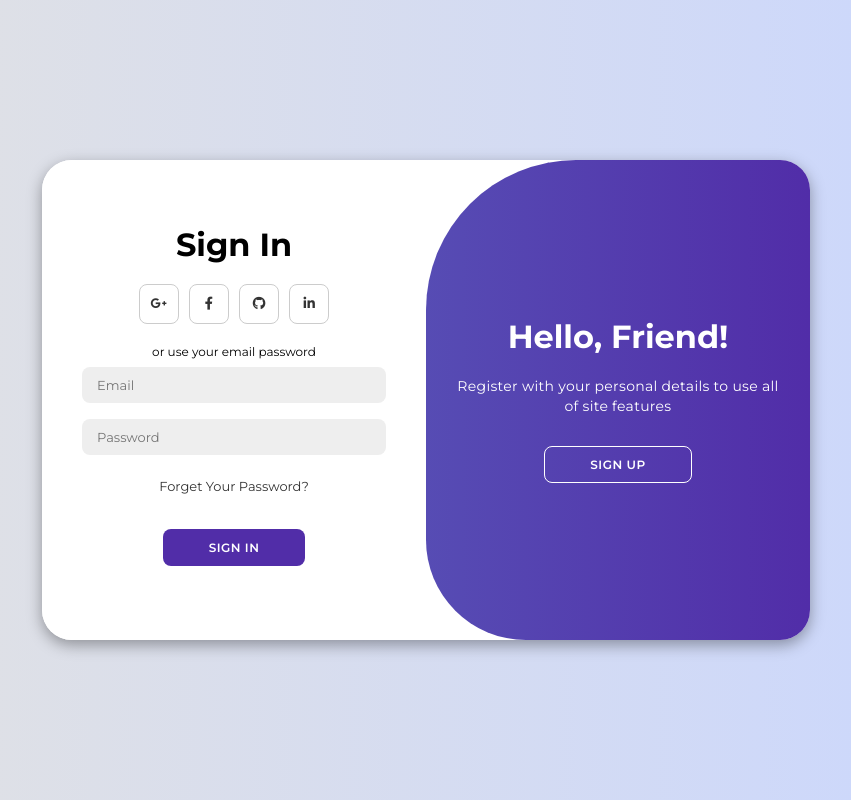
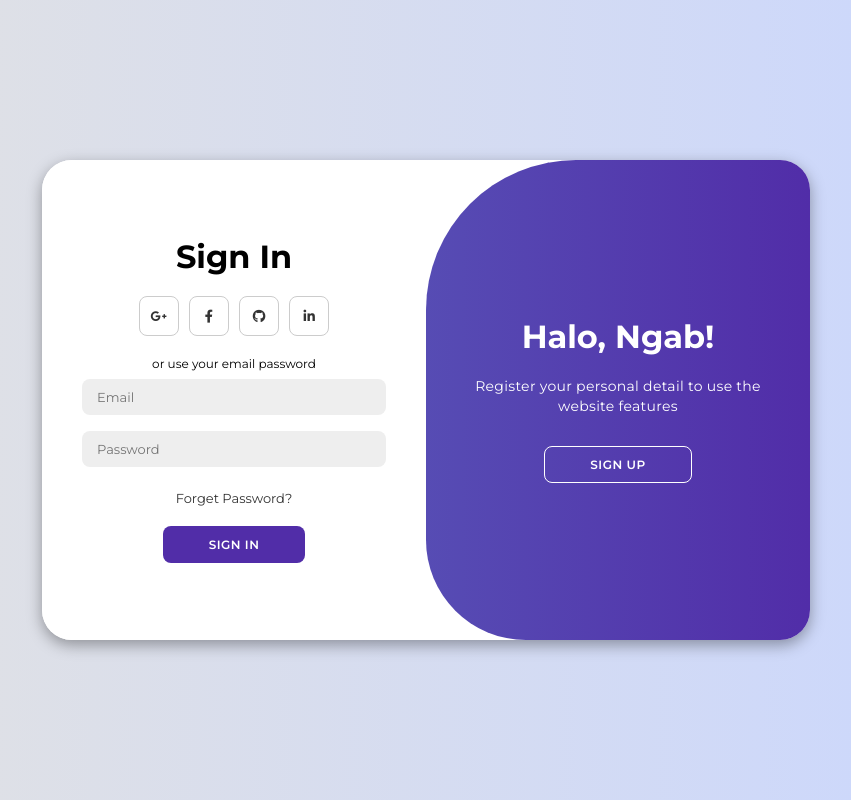
Before and after one commit to Dyreztha/Admin, a plain HTML site: page login.html in a window 1280 px wide. Shown: the whole page, without its empty margins (214-1065 px from the left). Drawn offline with Linux system fonts and the light colour scheme.

Commit message:
Update login.html

```diff
--- a/login.html
+++ b/login.html
@@ -40,20 +40,20 @@
                 <span>or use your email password</span>
                 <input type="email" placeholder="Email">
                 <input type="password" placeholder="Password">
-                <a href="#">Forget Your Password?</a>
-                <a href="index.html"><button>Sign In</button></a>
+                <a href="#">Forget Password?</a>
+                <button>Sign In</button></a>
             </form>
         </div>
         <div class="toggle-container">
             <div class="toggle">
                 <div class="toggle-panel toggle-left">
-                    <h1>Welcome Back!</h1>
-                    <p>Enter your personal details to use all of site features</p>
+                    <h1>Welc*m Back</h1>
+                    <p>Sign In your personal detail to use the website features </p>
                     <button class="hidden" id="login">Sign In</button>
                 </div>
                 <div class="toggle-panel toggle-right">
-                    <h1>Hello, Friend!</h1>
-                    <p>Register with your personal details to use all of site features</p>
+                    <h1>Halo, Ngab!</h1>
+                    <p>Register your personal detail to use the website features </p>
                     <button class="hidden" id="register">Sign Up</button>
                 </div>
             </div>
```
